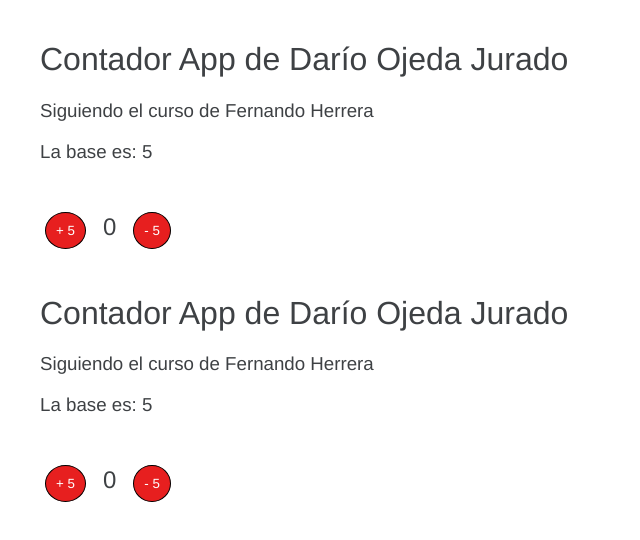
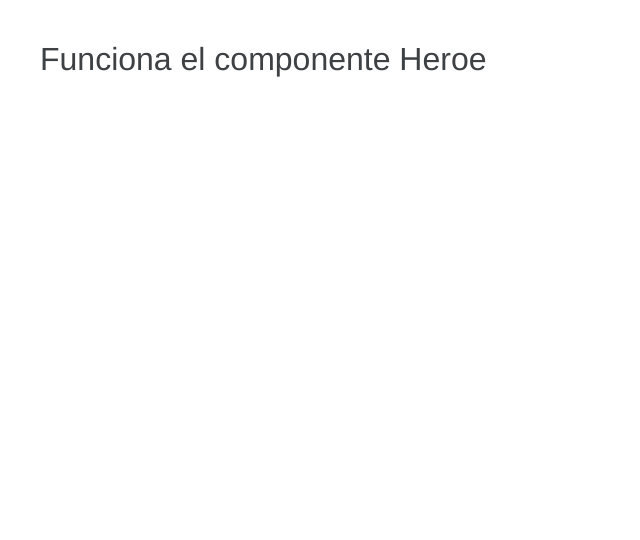
Before and after one commit to CabesaDario/basesConEsLint, an Angular app: page / in a window 1280 px wide. Shown: the top 540 px of the page, without its empty margins (0-640 px from the left). Built offline with nearby package versions, Linux system fonts and the light colour scheme.

Commit message:
Creado componente Heroe para afianzar.

```diff
--- a/src/app/app.component.html
+++ b/src/app/app.component.html
@@ -1,4 +1,4 @@
 
-<app-contador-dario></app-contador-dario>
+<!-- <app-contador-dario></app-contador-dario> -->
 <!-- puedo crear tantas instancias de este contador como quiera, con estados independientes -->
-<app-contador-dario></app-contador-dario>
+<app-dario-heroe></app-dario-heroe>
--- /dev/null
+++ b/src/app/heroes/heroe/heroe.component.html
@@ -0,0 +1 @@
+<h1>Funciona el componente Heroe</h1>
```
Also changed, not shown: src/app/app.module.ts (+5 -2 lines), src/app/heroes/heroe/heroe.component.ts (added, +9 -0 lines), src/app/contador/contador-dario.component.ts (renamed from src/app/contador-dario.component.ts).
